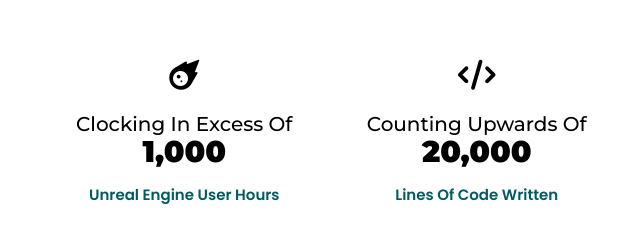
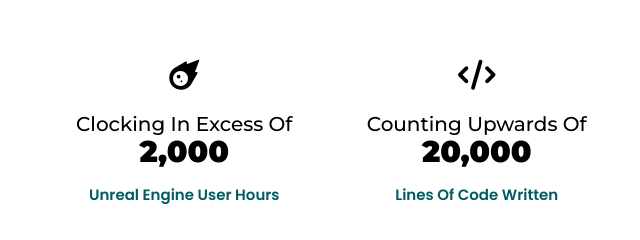
Before and after one commit to TelesphorosGames/portfolio, a plain HTML site: page index.html in a window 1280 px wide. Shown: the part 4940-5180 px from the top of the page, 602-1242 px from the left. Drawn offline with nearby package versions, Linux system fonts and the light colour scheme.

Commit message:
minor update

```diff
--- a/index.html
+++ b/index.html
@@ -718,7 +718,7 @@
 						<div class="item">
 							<span class="icon"><i class="fa-solid fa-meteor" aria-hidden="true"></i></span>
 							<h5>Clocking In Excess Of</h5>
-							<h3 class="counter">1,000</h3>
+							<h3 class="counter">2,000</h3>
 							<p>Unreal Engine User Hours</p>
 						</div>
 					</div>
```
